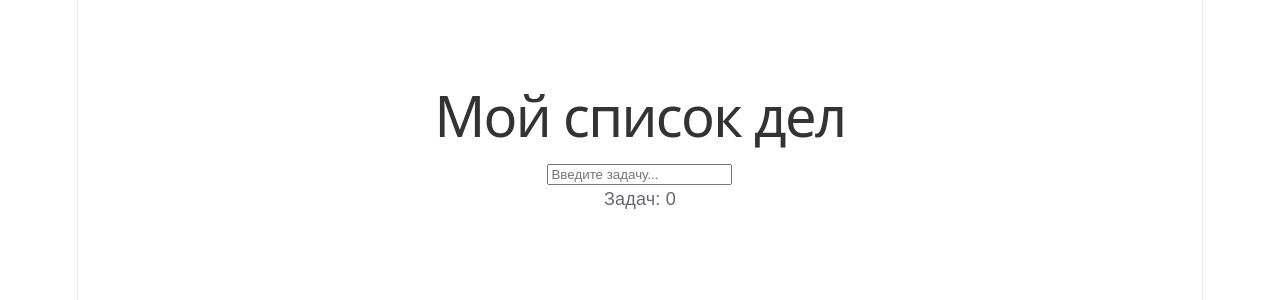
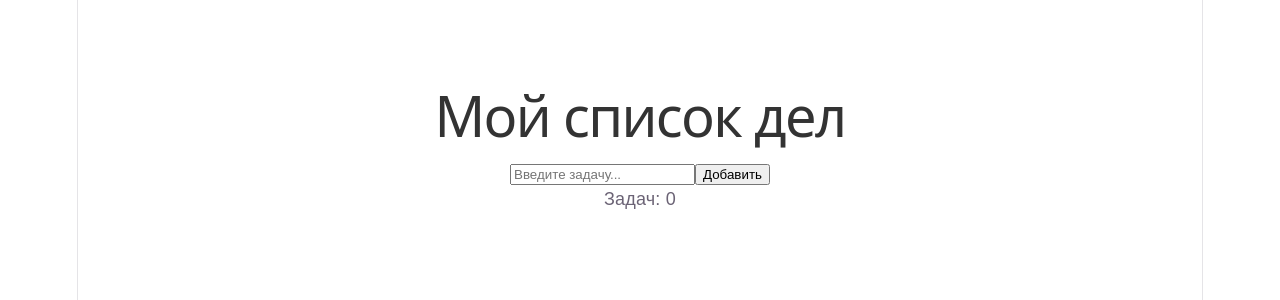
Before and after one commit to jgnom/reactApp, a React (Vite) app: page / in a window 1280 px wide. Shown: the top 300 px of the page. Built offline with nearby package versions, Linux system fonts and the light colour scheme.

Commit message:
setInput

```diff
--- a/src/App.jsx
+++ b/src/App.jsx
@@ -1,8 +1,15 @@
 import './App.css'
 import { useState } from 'react'
 function App() {
-  const [tasks, setTasks] = useState([])
-  const [inputValue, setInputValue] = useState("")
+  const [tasks, setTasks] = useState([]);
+  const [inputValue, setInputValue] = useState("");
+
+  const handleAddTask = () => {
+    setTasks([...tasks, {id: Date.now(), text: inputValue}]);
+    setInputValue("")
+  }
+
+
   return <div className='App'>
     <h1>Мой список дел</h1>
     <div className='inputContainer'>
@@ -11,6 +18,7 @@ function App() {
       onChange={(e) => setInputValue(e.target.value)}
       placeholder='Введите задачу...'
       />
+      <button onClick={handleAddTask}>Добавить</button>
     </div>
     <p>Задач: {tasks.length}</p>
   </div>
```
